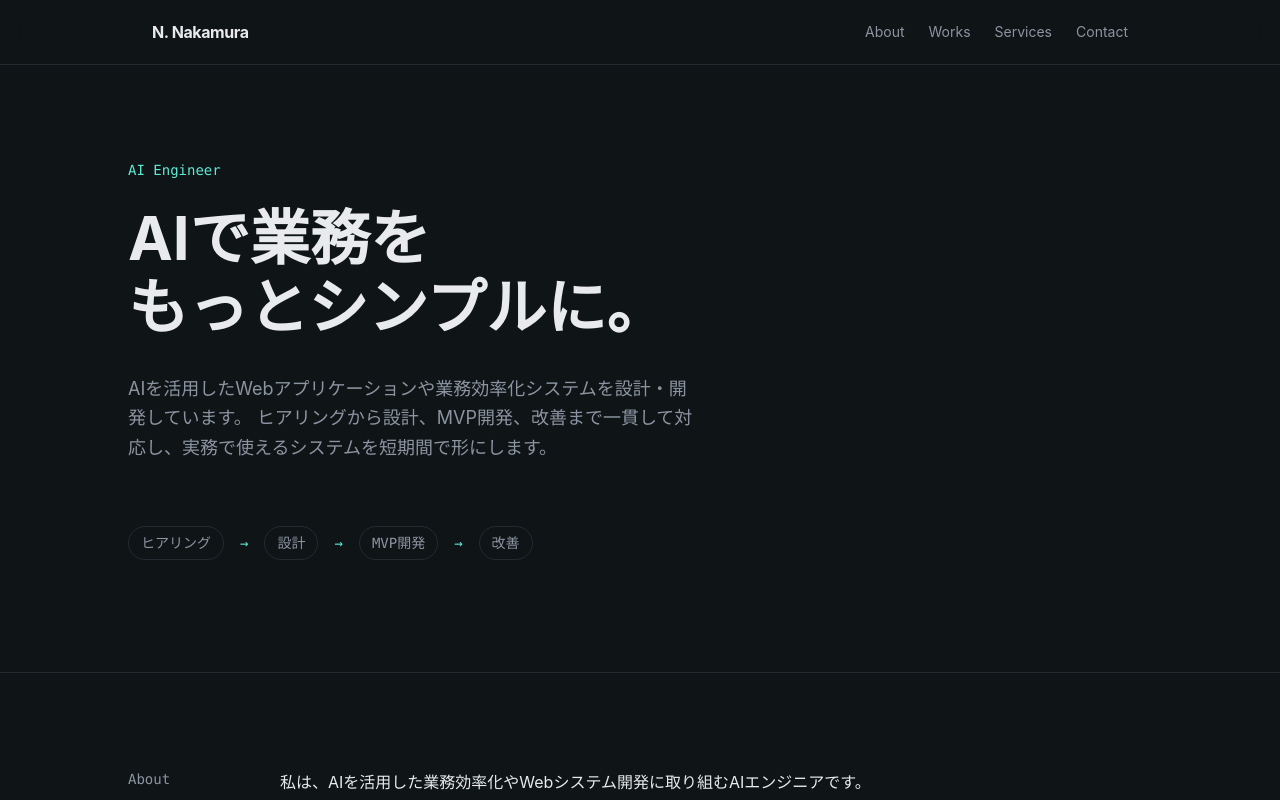
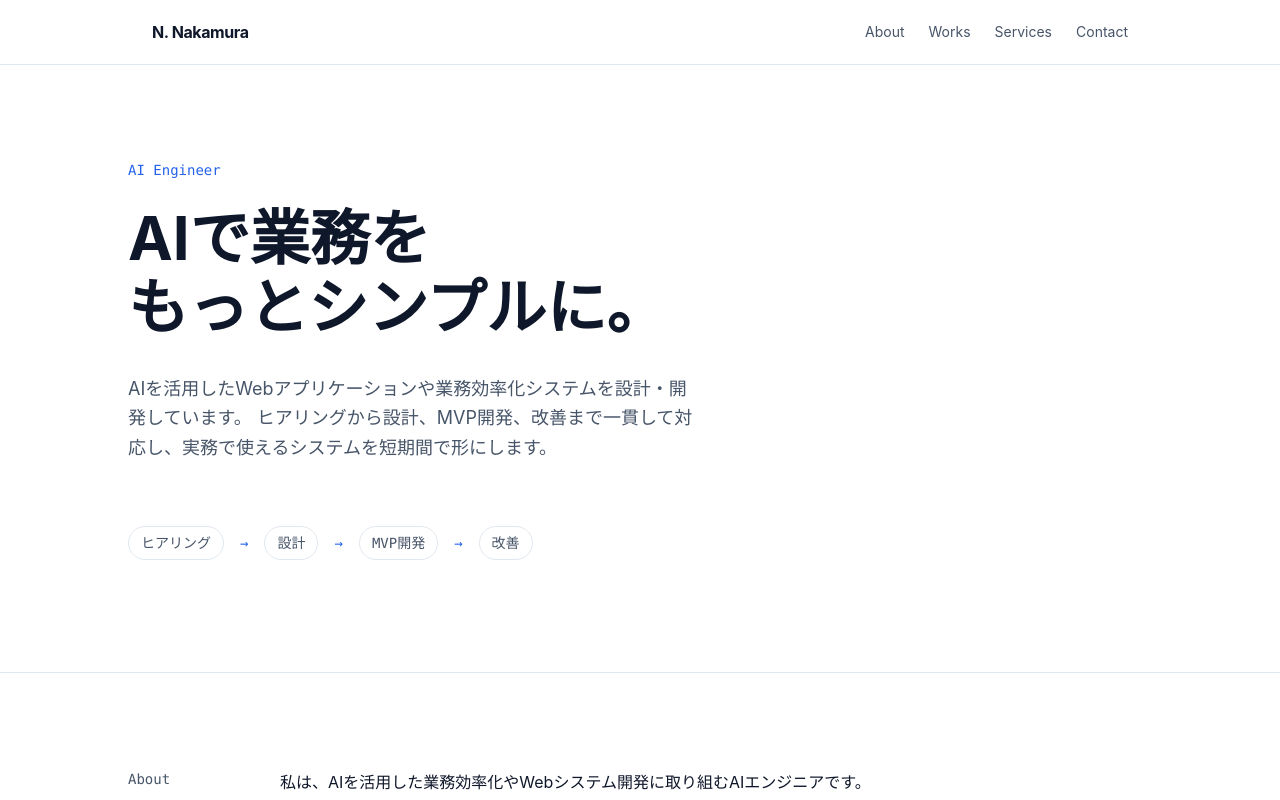
Before and after one commit to nobunori47/ai-engineer-portfolio, a Next.js app: page / in a window 1280 px wide. Shown: the top 800 px of the page. Built offline with nearby package versions, Linux system fonts and the light colour scheme.

Commit message:
デザインをライトモード基調に刷新

```diff
--- a/app/globals.css
+++ b/app/globals.css
@@ -5,12 +5,12 @@
   --font-body: -apple-system, "Hiragino Kaku Gothic ProN", "Hiragino Sans", "Segoe UI", "Helvetica Neue", Arial, sans-serif;
   --font-mono: "SF Mono", "Menlo", "Consolas", monospace;
 
-  --color-bg: #0F1417;
-  --color-bg-card: #161C21;
-  --color-text: #E8EAED;
-  --color-text-sub: #8B95A1;
-  --color-accent: #5EEAD4;
-  --color-border: #232B31;
+  --color-bg: #FFFFFF;
+  --color-bg-card: #F8FAFC;
+  --color-text: #0F172A;
+  --color-text-sub: #475569;
+  --color-accent: #2563EB;
+  --color-border: #E2E8F0;
 }
 
 @theme inline {
@@ -39,7 +39,7 @@ body {
 
 ::selection {
   background: var(--color-accent);
-  color: #0F1417;
+  color: #FFFFFF;
 }
 
 :focus-visible {
--- a/app/layout.tsx
+++ b/app/layout.tsx
@@ -14,7 +14,7 @@ export default function RootLayout({
 }>) {
   return (
     <html lang="ja" className="h-full antialiased">
-      <body className="min-h-full flex flex-col bg-[#0F1417] text-[#E8EAED]">
+      <body className="min-h-full flex flex-col bg-[#FFFFFF] text-[#0F172A]">
         {children}
       </body>
     </html>
--- a/app/page.tsx
+++ b/app/page.tsx
@@ -5,7 +5,7 @@ export default function Home() {
   return (
     <main className="flex flex-col">
       {/* Header */}
-      <header className="fixed top-0 left-0 right-0 z-50 backdrop-blur-md bg-[#0F1417]/80 border-b border-[var(--color-border)]">
+      <header className="fixed top-0 left-0 right-0 z-50 backdrop-blur-md bg-[#FFFFFF]/80 border-b border-[var(--color-border)]">
         <div className="max-w-5xl mx-auto px-6 h-16 flex items-center justify-between">
           <span className="font-[family-name:var(--font-display)] font-bold tracking-tight">
             N. Nakamura
```
